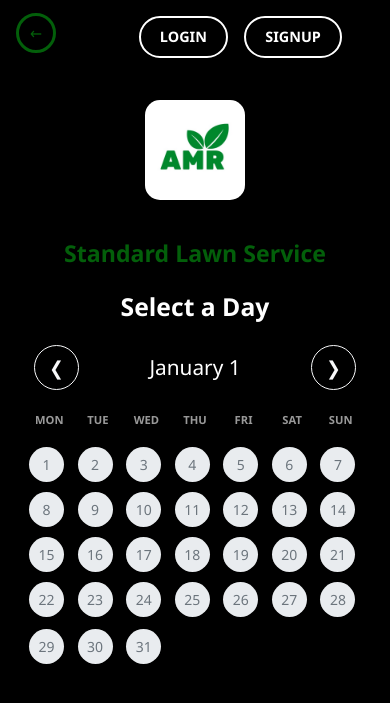
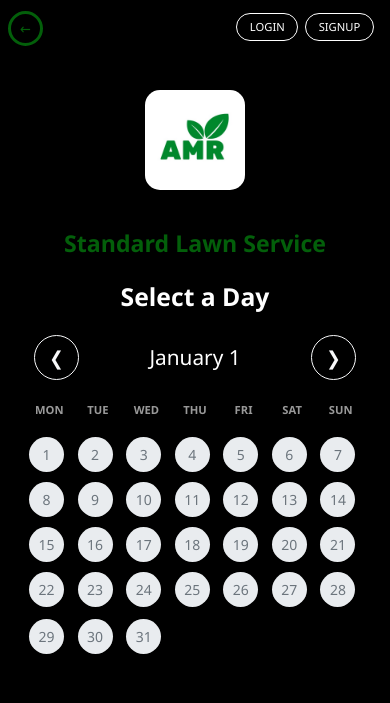
Before and after one commit to Alokothro/AMR-Services-Booking, a Flask app: page /calendar-month/1/1/1 in a window 390 px wide. Shown: the top 703 px of the page. Run offline with Flask 3, Linux system fonts and the light colour scheme; some libraries are stand-ins or nearby versions.

Commit message:
Fix mobile responsive design - calendar alignment and navigation

```diff
--- a/templates/base.html
+++ b/templates/base.html
@@ -1592,8 +1592,8 @@ box-shadow: 0 4px 8px rgba(255, 255, 255, 0.2);
 .auth-buttons {
 margin-left: 200px !important;
 }
-/* MOBILE-ONLY RESPONSIVE FIXES FOR AMR BOOKING APP */
-/* These fixes will ONLY apply to screens 768px and smaller */
+/* MOBILE RESPONSIVE FIXES FOR AMR BOOKING APP */
+/* Updated version with proper navigation layout */
 
 /* FIX 1: Calendar Column Alignment on Mobile ONLY */
 @media (max-width: 768px) {
@@ -1669,79 +1669,141 @@ margin-left: 200px !important;
         cursor: not-allowed !important;
     }
 
-    /* FIX 2: Navigation Header - MOBILE ONLY */
+    /* FIX 2: Mobile Navigation Layout */
     .top-nav {
         background: rgba(0, 0, 0, 0.9) !important;
         backdrop-filter: blur(10px) !important;
+        padding: 0.8rem 1rem !important;
     }
 
     .nav-container {
-        justify-content: center !important;
-        padding: 0 1rem !important;
-    }
-
-    /* Hide pricing calculator on mobile to avoid clutter */
+        display: flex !important;
+        justify-content: space-between !important;
+        align-items: center !important;
+        width: 100% !important;
+        padding: 0 !important;
+    }
+
+    /* Price Calculator - Smaller on Left */
+    .pricing-calc-section {
+        display: flex !important;
+        align-items: center !important;
+    }
+
     .pricing-calc-btn {
-        display: none !important;
-    }
-
-    /* Center auth buttons on mobile */
+        display: inline-block !important;
+        background-color: transparent !important;
+        color: white !important;
+        border: 1px solid white !important;
+        padding: 0.3rem 0.6rem !important;
+        border-radius: 15px !important;
+        font-weight: 500 !important;
+        cursor: pointer !important;
+        transition: all 0.3s ease !important;
+        font-size: 0.7rem !important;
+        white-space: nowrap !important;
+        position: static !important;
+        left: auto !important;
+        top: auto !important;
+        width: auto !important;
+        height: auto !important;
+    }
+
+    .pricing-calc-btn:hover {
+        background-color: white !important;
+        color: black !important;
+    }
+
+    /* Auth Buttons - Smaller on Right */
     .auth-buttons {
         display: flex !important;
-        gap: 1rem !important;
-        justify-content: center !important;
+        gap: 0.4rem !important;
+        justify-content: flex-end !important;
         align-items: center !important;
         margin: 0 !important;
-    }
-
-    /* Auth button styling for mobile */
+        flex-wrap: wrap !important;
+    }
+
+    /* Login/Signup buttons - smaller */
     .login-btn, .signup-btn {
-        padding: 0.5rem 1.2rem !important;
-        border: 2px solid !important;
+        padding: 0.3rem 0.8rem !important;
+        border: 1px solid white !important;
         background: transparent !important;
-        font-weight: 600 !important;
-        border-radius: 25px !important;
+        font-weight: 500 !important;
+        border-radius: 15px !important;
         cursor: pointer !important;
         transition: all 0.3s ease !important;
-        border-color: white !important;
         color: white !important;
-        font-size: 0.9rem !important;
-        min-width: 80px !important;
+        font-size: 0.7rem !important;
+        min-width: 60px !important;
         text-align: center !important;
     }
 
     .login-btn:hover, .signup-btn:hover {
         background-color: white !important;
         color: black !important;
-        transform: translateY(-2px) !important;
-    }
-
-    /* User info display when logged in - mobile */
+    }
+
+    /* User info when logged in - smaller and right-aligned */
     .user-info {
         display: flex !important;
         align-items: center !important;
-        justify-content: center !important;
+        justify-content: flex-end !important;
+        gap: 0.3rem !important;
+        font-weight: 500 !important;
+        font-size: 0.7rem !important;
+        color: white !important;
         flex-wrap: wrap !important;
-        gap: 0.5rem !important;
-        font-weight: 600 !important;
-        font-size: 0.85rem !important;
-        color: white !important;
-        text-align: center !important;
     }
 
     .customer-welcome {
-        font-size: 0.8rem !important;
-        padding: 0.3rem 0.8rem !important;
-        border-radius: 15px !important;
+        font-size: 0.65rem !important;
+        padding: 0.25rem 0.5rem !important;
+        border-radius: 12px !important;
         cursor: pointer !important;
         transition: all 0.3s ease !important;
-    }
-
-    .admin-btn, .logout-btn {
-        font-size: 0.7rem !important;
-        padding: 0.3rem 0.8rem !important;
-        border-radius: 15px !important;
-        margin: 0.2rem !important;
+        border: 1px solid rgba(255, 255, 255, 0.3) !important;
+        background: rgba(255, 255, 255, 0.1) !important;
+    }
+
+    .admin-btn {
+        font-size: 0.6rem !important;
+        padding: 0.25rem 0.5rem !important;
+        border-radius: 12px !important;
+        margin: 0 !important;
+        border: 1px solid #CE8946 !important;
+        background: transparent !important;
+        color: #CE8946 !important;
+    }
+
+    .admin-btn:hover {
+        background: #CE8946 !important;
+        color: black !important;
+    }
+
+    .logout-btn {
+        font-size: 0.6rem !important;
+        padding: 0.25rem 0.5rem !important;
+        border-radius: 12px !important;
+        margin: 0 !important;
+        border: 1px solid white !important;
+        background: transparent !important;
+        color: white !important;
+    }
+
+    .logout-btn:hover {
+        background: white !important;
+        color: black !important;
+    }
+
+    /* Override any fixed positioning for auth buttons */
+    .auth-buttons .login-btn,
+    .auth-buttons .signup-btn,
+    .auth-buttons .admin-btn,
+    .auth-buttons .logout-btn {
+        position: static !important;
+        left: auto !important;
+        top: auto !important;
     }
 
     /* FIX 3: Calendar Month Navigation Mobile */
@@ -1781,7 +1843,7 @@ margin-left: 200px !important;
     /* Calendar grid container */
     .container {
         padding: 0 10px !important;
-        margin-top: 80px !important;
+        margin-top: 70px !important;
     }
 
     /* Service title mobile */
@@ -1802,13 +1864,13 @@ margin-left: 200px !important;
 
     /* FIX 5: Back Button Mobile */
     .back-button, .back-button-blue {
-        width: 40px !important;
-        height: 40px !important;
-        font-size: 1rem !important;
+        width: 35px !important;
+        height: 35px !important;
+        font-size: 0.9rem !important;
         position: fixed !important;
-        top: 0.8rem !important;
-        left: 1rem !important;
-        z-index: 1001 !important;
+        top: 0.7rem !important;
+        left: 0.5rem !important;
+        z-index: 1002 !important;
     }
 
     /* FIX 6: Prevent horizontal scroll */
```
Also changed, not shown: instance/amr_bookings.db.
